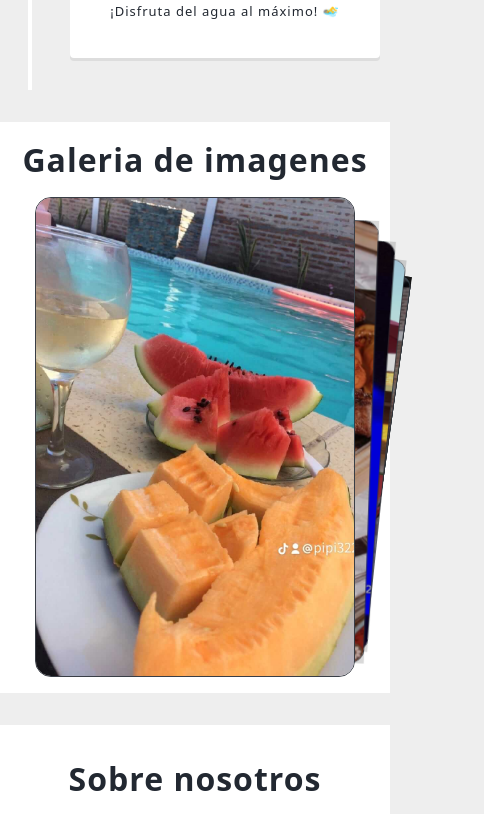
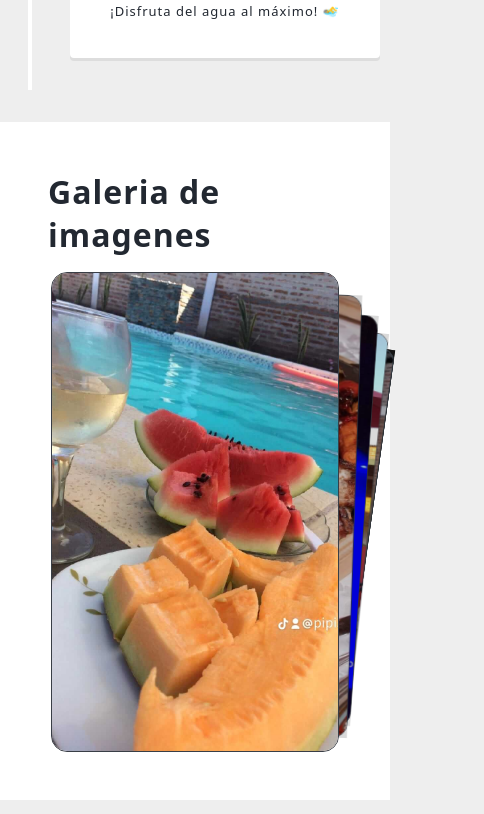
Before and after one commit to Glutix/Quincho, a React (Vite) app: page / in a window 390 px wide. Shown: the part 2460-3274 px from the top of the page, 484 px wide, since content can reach past the window. Built offline with nearby package versions, Linux system fonts and the light colour scheme.

Commit message:
fix/style

```diff
--- a/src/components/Location.tsx
+++ b/src/components/Location.tsx
@@ -6,7 +6,7 @@ const Location: React.FC = () => {
 			<h2 id="location">Ubicación</h2>
 			<iframe
 				src="https://www.google.com/maps/embed?pb=!1m18!1m12!1m3!1d3562.3613145280506!2d-60.4492729255325!3d-26.764750287035984!2m3!1f0!2f0!3f0!3m2!1i1024!2i768!4f13.1!3m3!1m2!1s0x94412c53bef3a7f3%3A0xb5121bd7a2cf24d!2sRepublica%20Italiana%202248%2C%20S%C3%A1enz%20Pe%C3%B1a%2C%20Chaco!5e0!3m2!1ses!2sar!4v1691275072937!5m2!1ses!2sar"
-				width="90%"
+				width="100%"
 				height="450px"
 				style={{ border: "0" }}
 				loading="lazy"
--- a/src/styles/components/_burgerBtn.scss
+++ b/src/styles/components/_burgerBtn.scss
@@ -8,8 +8,8 @@
 
 .toggle2 {
 	position: relative;
-	width: 60px;
-	height: 60px;
+	width: 50px;
+	height: 50px;
 	cursor: pointer;
 	display: flex;
 	flex-direction: column;
--- a/src/styles/components/_location.scss
+++ b/src/styles/components/_location.scss
@@ -2,5 +2,5 @@
 	@include fullCenter(column);
 	background-color: white;
 	padding: 2rem;
-  gap: 2rem;
+	gap: 2rem;
 }
--- a/src/styles/components/_slider.scss
+++ b/src/styles/components/_slider.scss
@@ -6,7 +6,7 @@
 	gap: 1rem;
 	width: 100%;
 	height: fit-content;
-	padding: 1rem;
+	padding: 3rem;
 	background-color: white;
 
 	h2 {
@@ -27,3 +27,11 @@
 		}
 	}
 }
+
+@media screen and (max-width: 720px) {
+	.mySwiper {
+		width: 18rem !important;
+		height: 25 !important;
+		border-radius: 1rem;
+	}
+}
```
